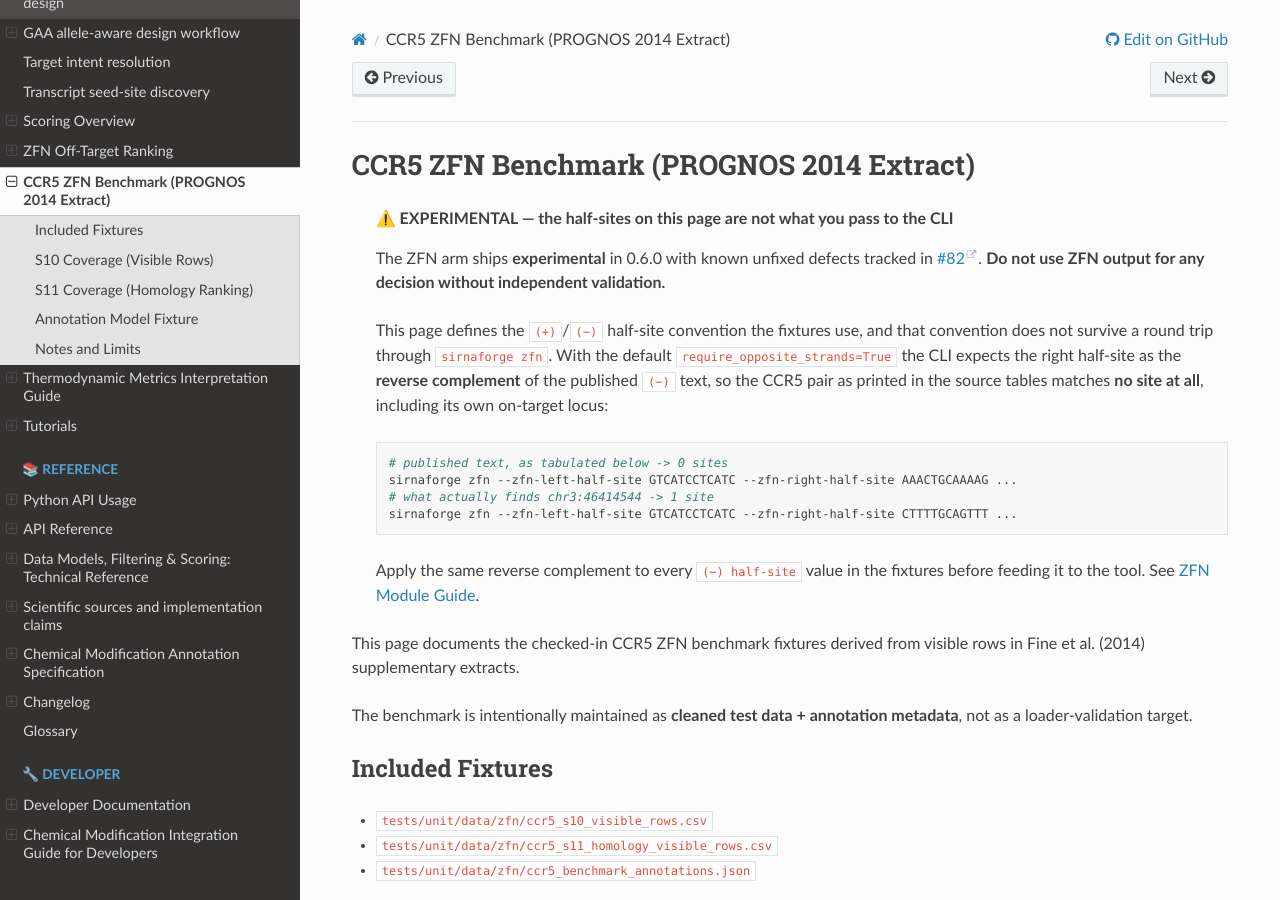
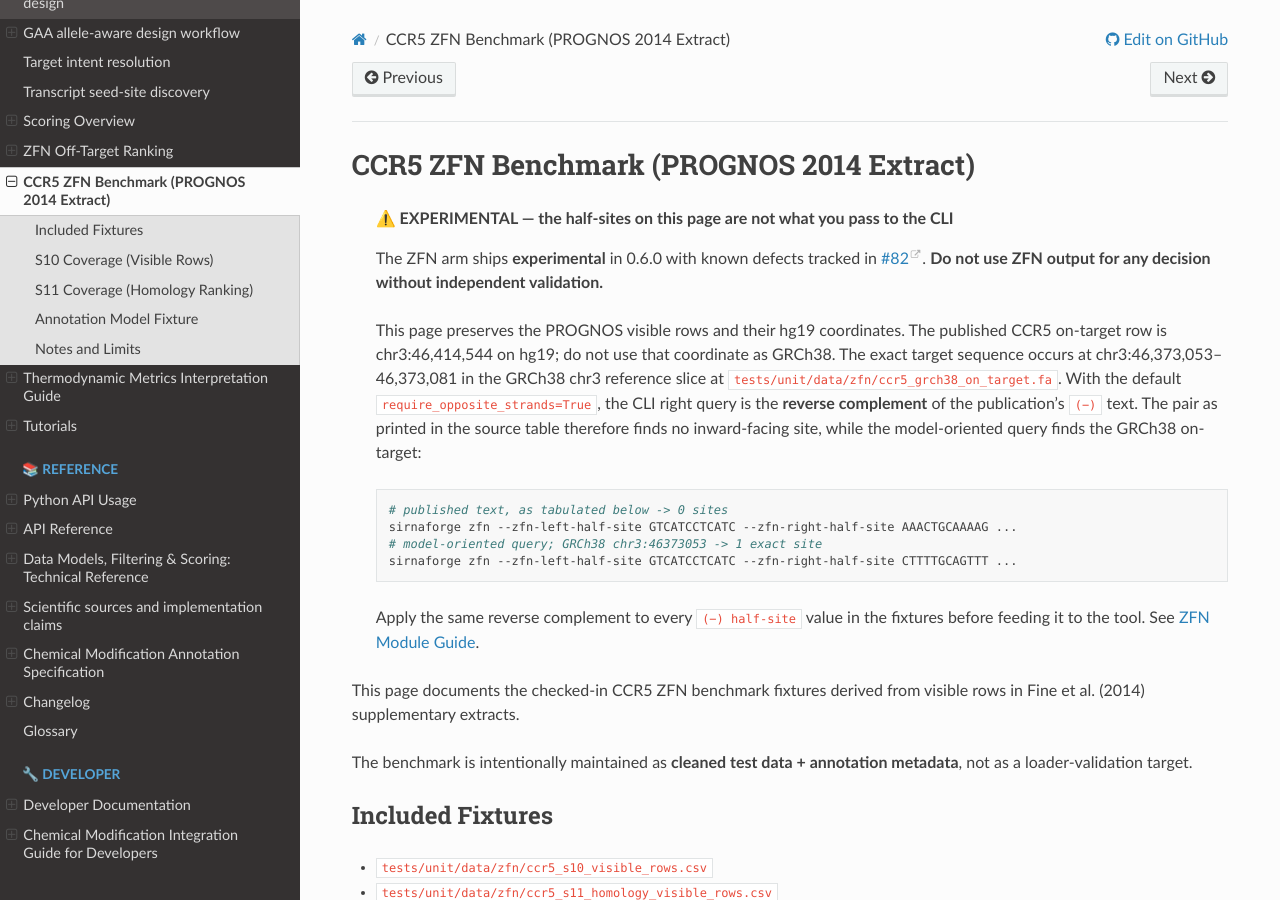
Before and after one commit to Austin-s-h/sirnaforge, a Sphinx documentation site: the page built from docs/ccr5_zfn_benchmark.md, in a window 1280 px wide and 900 px high. Built offline with Sphinx 7.4.7 and the Read the Docs theme 3.1.0, drawn with Linux system fonts in a browser that asks for light colours.

Commit message:
Validate CCR5 target on GRCh38 reference

````diff
--- a/docs/ccr5_zfn_benchmark.md
+++ b/docs/ccr5_zfn_benchmark.md
@@ -2,20 +2,22 @@
 
 > ## ⚠️ EXPERIMENTAL — the half-sites on this page are not what you pass to the CLI
 >
-> The ZFN arm ships **experimental** in 0.6.0 with known unfixed defects tracked in
+> The ZFN arm ships **experimental** in 0.6.0 with known defects tracked in
 > [#82](https://github.com/Austin-s-h/sirnaforge/issues/82). **Do not use ZFN output for any
 > decision without independent validation.**
 >
-> This page defines the `(+)`/`(−)` half-site convention the fixtures use, and that convention does
-> not survive a round trip through `sirnaforge zfn`. With the default `require_opposite_strands=True`
-> the CLI expects the right half-site as the **reverse complement** of the published `(−)` text, so
-> the CCR5 pair as printed in the source tables matches **no site at all**, including its own
-> on-target locus:
+> This page preserves the PROGNOS visible rows and their hg19 coordinates. The published CCR5
+> on-target row is chr3:46,414,544 on hg19; do not use that coordinate as GRCh38. The exact target
+> sequence occurs at chr3:46,373,053–46,373,081 in the GRCh38 chr3 reference slice at
+> `tests/unit/data/zfn/ccr5_grch38_on_target.fa`. With the default
+> `require_opposite_strands=True`, the CLI right query is the **reverse complement** of the
+> publication's `(−)` text. The pair as printed in the source table therefore finds no inward-facing
+> site, while the model-oriented query finds the GRCh38 on-target:
 >
 > ```bash
 > # published text, as tabulated below -> 0 sites
 > sirnaforge zfn --zfn-left-half-site GTCATCCTCATC --zfn-right-half-site AAACTGCAAAAG ...
-> # what actually finds chr3:46414544 -> 1 site
+> # model-oriented query; GRCh38 chr3:46373053 -> 1 exact site
 > sirnaforge zfn --zfn-left-half-site GTCATCCTCATC --zfn-right-half-site CTTTTGCAGTTT ...
 > ```
 >
````
Also changed, not shown: docs/developer/zfn_hg38_primary_test_commands.md (+13 -7 lines), 4 other files.
